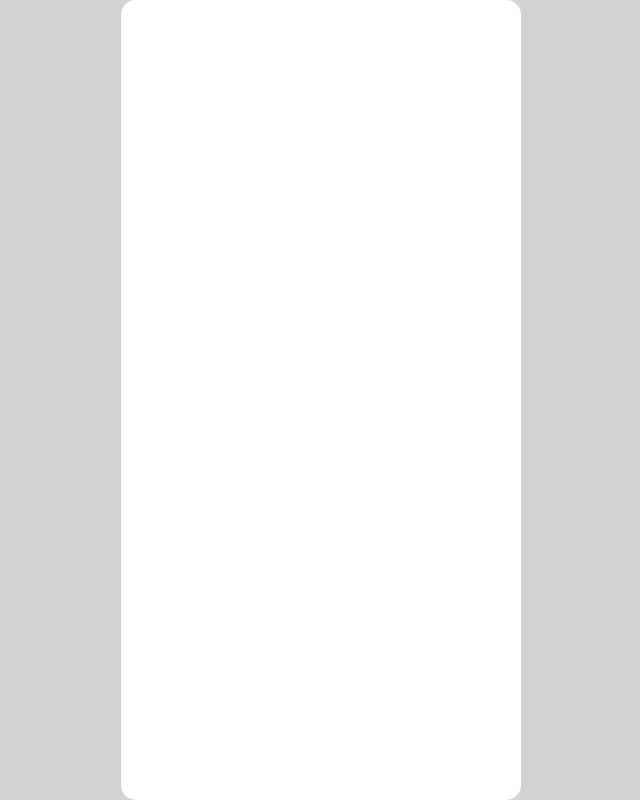
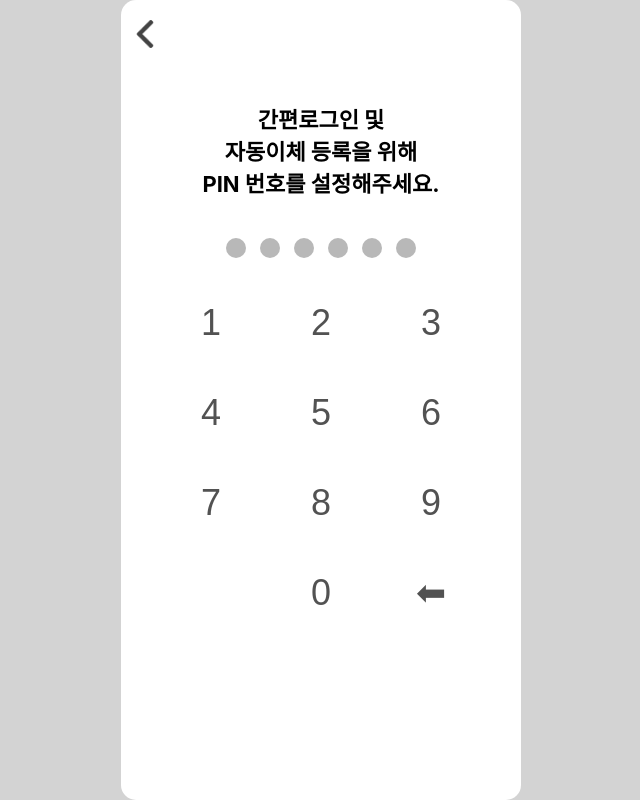
Before and after one commit to inthhh/bufl_fe, a React (Create React App) app: page /sign/input-pin in a window 1280 px wide. Before the commit this address had no page. Shown: the whole page, without its empty margins (319-959 px from the left). Built offline with nearby package versions, Linux system fonts and the light colour scheme.

Commit message:
fix: input-pin page 라우터 수정

```diff
--- a/src/App.tsx
+++ b/src/App.tsx
@@ -68,6 +68,7 @@ const App: React.FC = () => {
           <Route path="/sign/salary-info" element={<SalaryInfoPage />} />
           <Route path="/sign/interest" element={<InterestPage />} />
           <Route path="/sign/completion" element={<CompletionPage />} />
+          <Route path="/sign/input-pin" element={<InputPinPage/>} />
         </Routes>
       </div>
     </Router>
--- a/src/SignOn/style/style.css
+++ b/src/SignOn/style/style.css
@@ -460,7 +460,7 @@
 .error-message {
   font-size: 12px;
   position: absolute;
-  top: 97px;
+  top: 105px;
   left: 20px;
   color: red;
   font-weight: bold;
```
